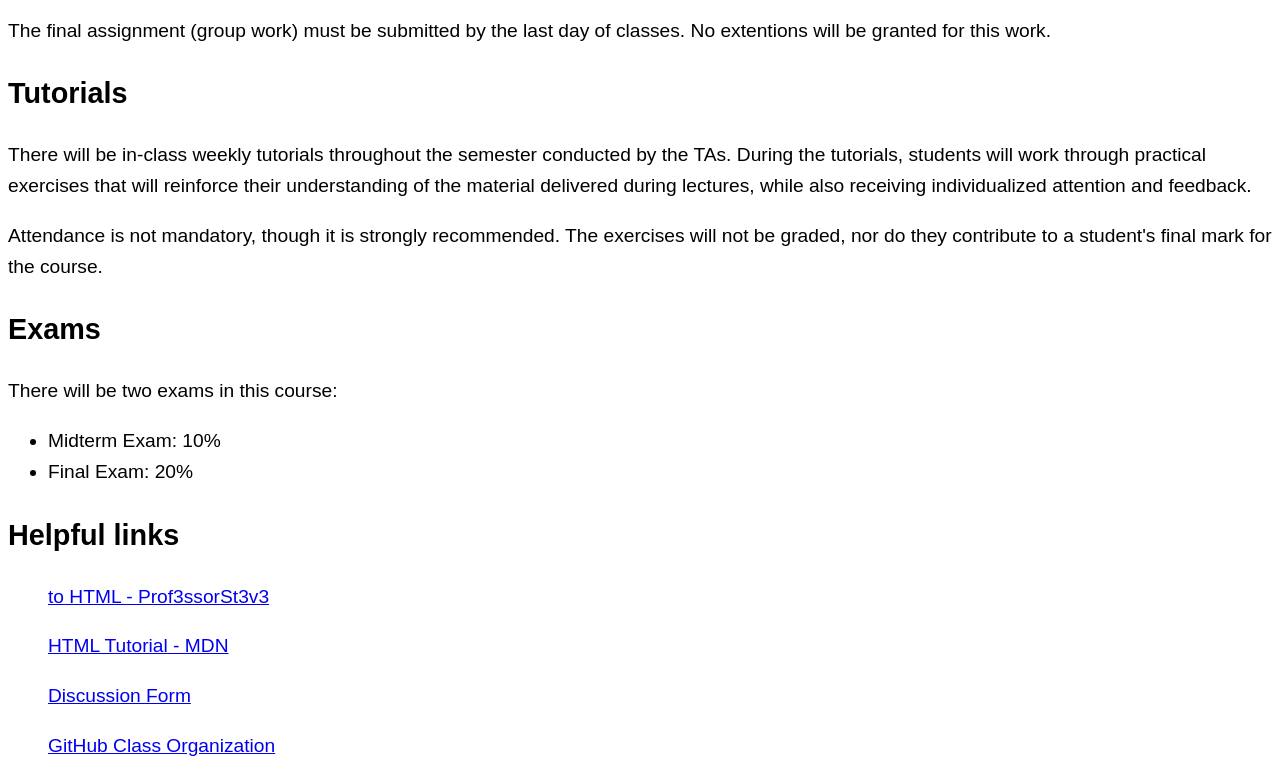
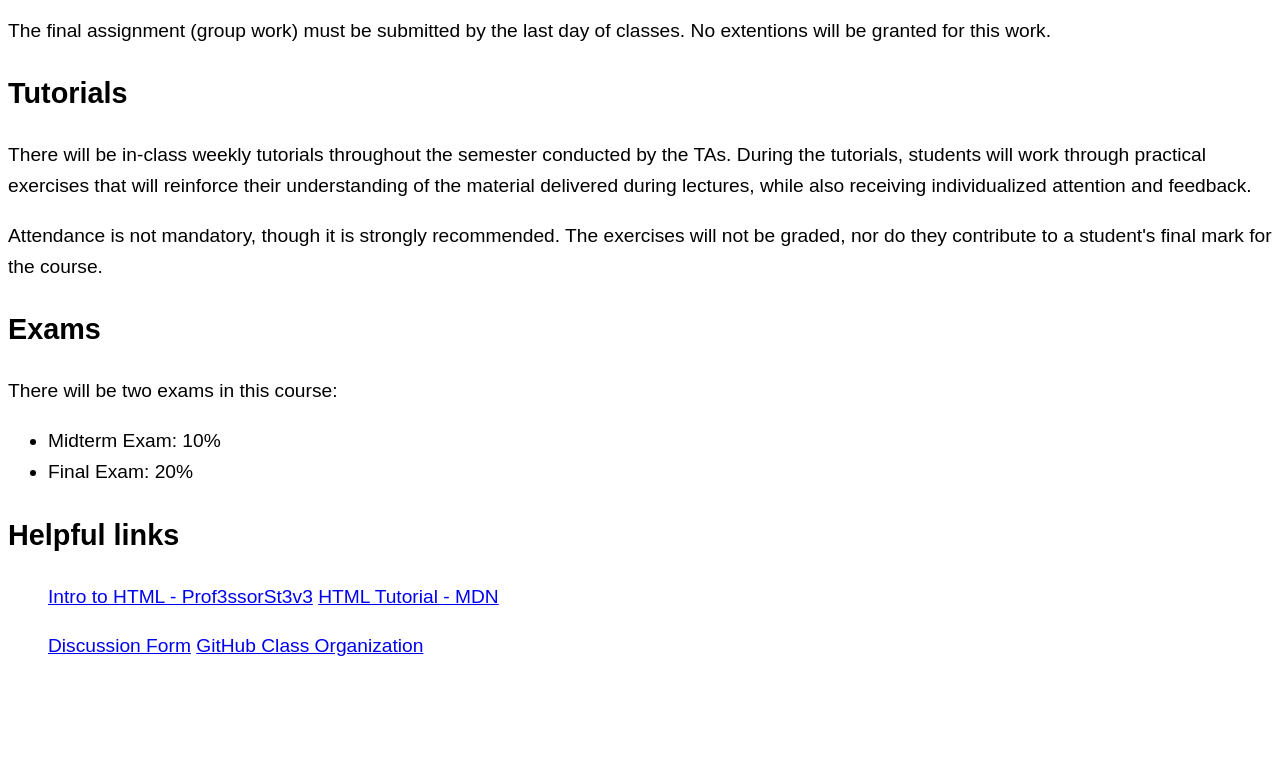
Before and after one commit to irm1005-itec1005-fall-2023/tutorial-exercise-01-Otherstrange, a plain HTML site: page index.html in a window 1280 px wide. Shown: the part 780-1561 px from the top of the page. After the commit the page ends 1461 px from the top, so only its background shows below. Drawn offline with Linux system fonts and the light colour scheme.

Commit message:
changed links

```diff
--- a/index.html
+++ b/index.html
@@ -87,13 +87,13 @@
     <h2>Helpful links</h2>
 
     <ul>
-    <p><a href="https://www.youtube.com/watch?v=KUmuiqV1xME&list=PLyuRouwmQCjncCz8JChyPNRBvm2ONGYa2Intro"> to HTML - Prof3ssorSt3v3</a></p>
+    <a href="https://www.youtube.com/watch?v=KUmuiqV1xME&list=PLyuRouwmQCjncCz8JChyPNRBvm2ONGYa2Intro"> Intro to HTML - Prof3ssorSt3v3</a>
 
-    <p><a href="https://developer.mozilla.org/en-US/docs/Learn/">HTML Tutorial - MDN</a></p>
+    <a href="https://developer.mozilla.org/en-US/docs/Learn/">HTML Tutorial - MDN</a>
 
-    <p><a href="https://github.com/orgs/irm1005-itec1005-fall-2023/discussions">Discussion Form</a></p>
+    <p><a href="https://github.com/orgs/irm1005-itec1005-fall-2023/discussions">Discussion Form</a>
 
-    <p><a href="https://github.com/irm1005-itec1005-fall-2023">GitHub Class Organization</a></p>
+    <a href="https://github.com/irm1005-itec1005-fall-2023">GitHub Class Organization</a>
 
     </ul>
   </body>
```
